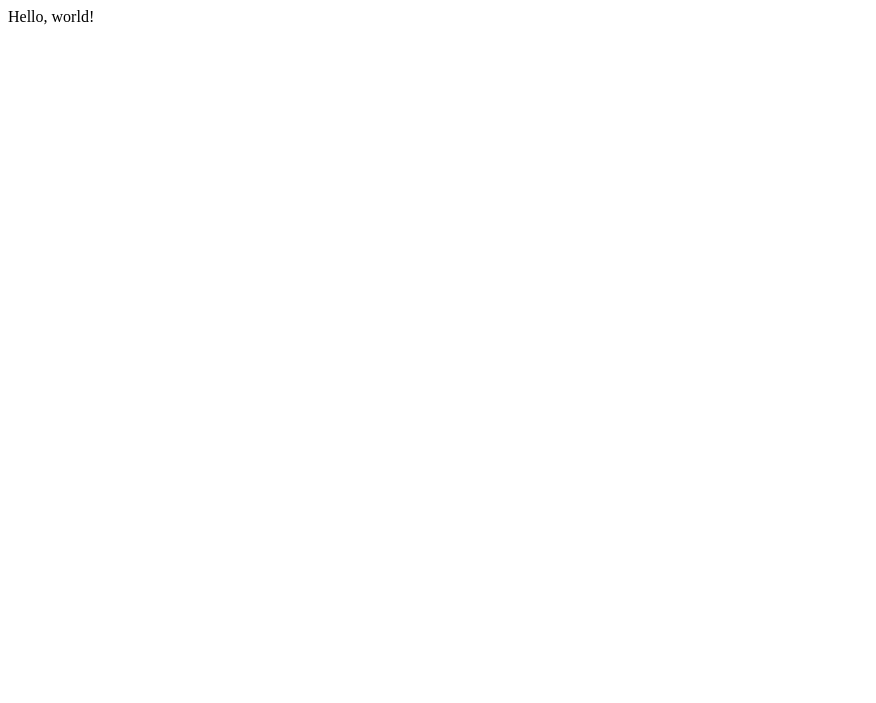
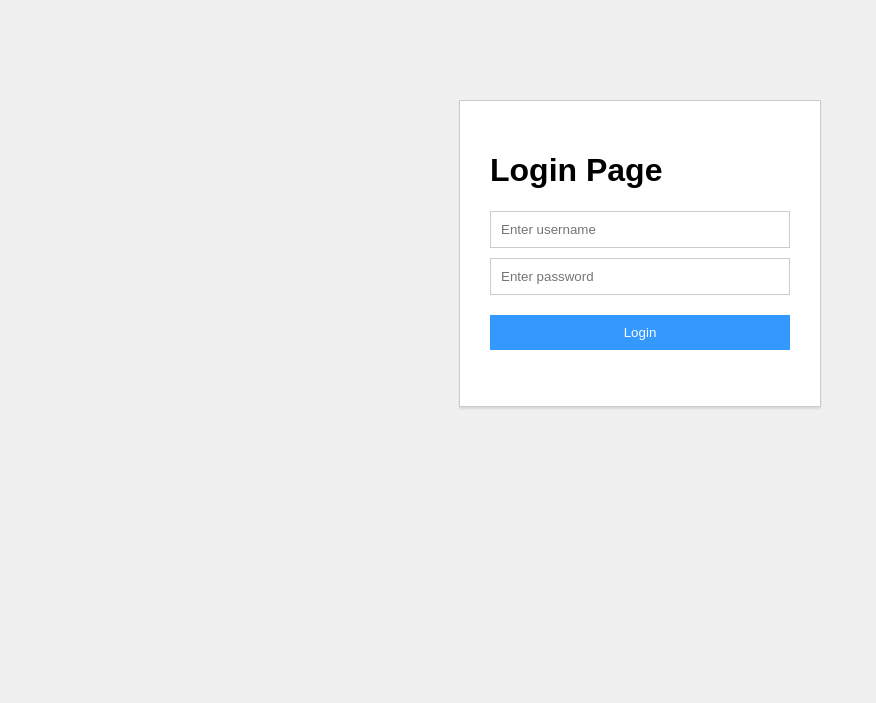
Before and after one commit to BetterBettorPicks/betterbettorpicks.github.io, a plain HTML site: page index.html in a window 1280 px wide. Shown: the whole page, without its empty margins (0-876 px from the left). Drawn offline with Linux system fonts and the light colour scheme.

Commit message:
Update index.html

```diff
--- a/index.html
+++ b/index.html
@@ -1,8 +1,98 @@
-<!DOCTYPE HTML>
 <html>
+<head>
+  <title>Login Page</title>
+  <style>
+    /* Style the body */
+    body {
+      font-family: Arial, Helvetica, sans-serif;
+      background-color: #f0f0f0;
+    }
+
+    /* Style the login form */
+    .login-form {
+      width: 300px;
+      margin: 100px auto;
+      padding: 30px;
+      background-color: white;
+      border: 1px solid #ccc;
+      box-shadow: 0 2px 2px rgba(0,0,0,0.1);
+    }
+
+    /* Style the input fields */
+    .login-form input {
+      display: block;
+      width: 100%;
+      padding: 10px;
+      margin: 10px 0;
+      border: 1px solid #ccc;
+      outline: none;
+    }
+
+    /* Style the login button */
+    .login-form button {
+      width: 100%;
+      padding: 10px;
+      margin: 10px 0;
+      background-color: #3399ff;
+      color: white;
+      border: none;
+      cursor: pointer;
+    }
+
+    /* Style the error message */
+    .error {
+      color: red;
+      font-weight: bold;
+      text-align: center;
+    }
+  </style>
+</head>
 <body>
-    <script>
-        document.write('Hello, world!');
-    </script>
+  <div class="login-form">
+    <h1>Login Page</h1>
+    <form id="login-form" method="post" action="login.php">
+      <input type="text" name="username" id="username" placeholder="Enter username" required>
+      <input type="password" name="password" id="password" placeholder="Enter password" required>
+      <button type="button" id="login-button">Login</button>
+      <p id="error" class="error"></p>
+    </form>
+  </div>
+  <script>
+      // Get the login button element
+  var loginButton = document.getElementById("login-button");
+
+  // Add a click event listener to the login button
+  loginButton.addEventListener("click", function() {
+    // Get the username and password values
+    var username = document.getElementById("username").value;
+    var password = document.getElementById("password").value;
+
+    // Validate the username and password
+    if (username == "user" && password == "web_dev") {
+      // If valid, alert the user
+      alert("Login successful!");
+
+      // Create a new element that contains the hello world message
+      var helloWorld = document.createElement("h1");
+      helloWorld.innerHTML = "Hello World!";
+
+      // Get the body element
+      var body = document.getElementsByTagName("body")[0];
+
+      // Append the hello world element to the body
+      body.appendChild(helloWorld);
+
+      // Get the login form element
+      var loginForm = document.getElementsByClassName("login-form")[0];
+
+      // Hide the login form element
+      loginForm.style.display = "none";
+    } else {
+      // If invalid, show an error message
+      var error = document.getElementById("error");
+      error.innerHTML = "Invalid username or password!";
+    }
+  });
+  </script>
 </body>
 </html>
```
